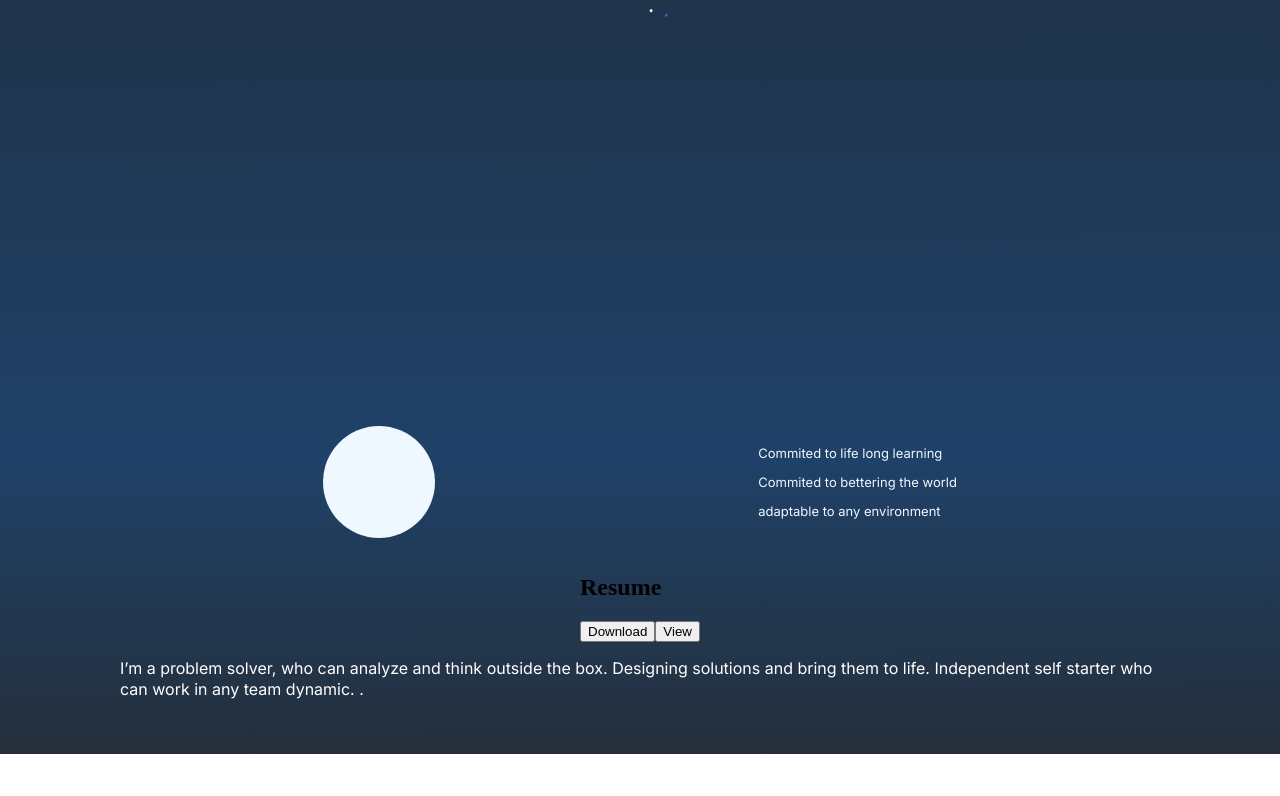
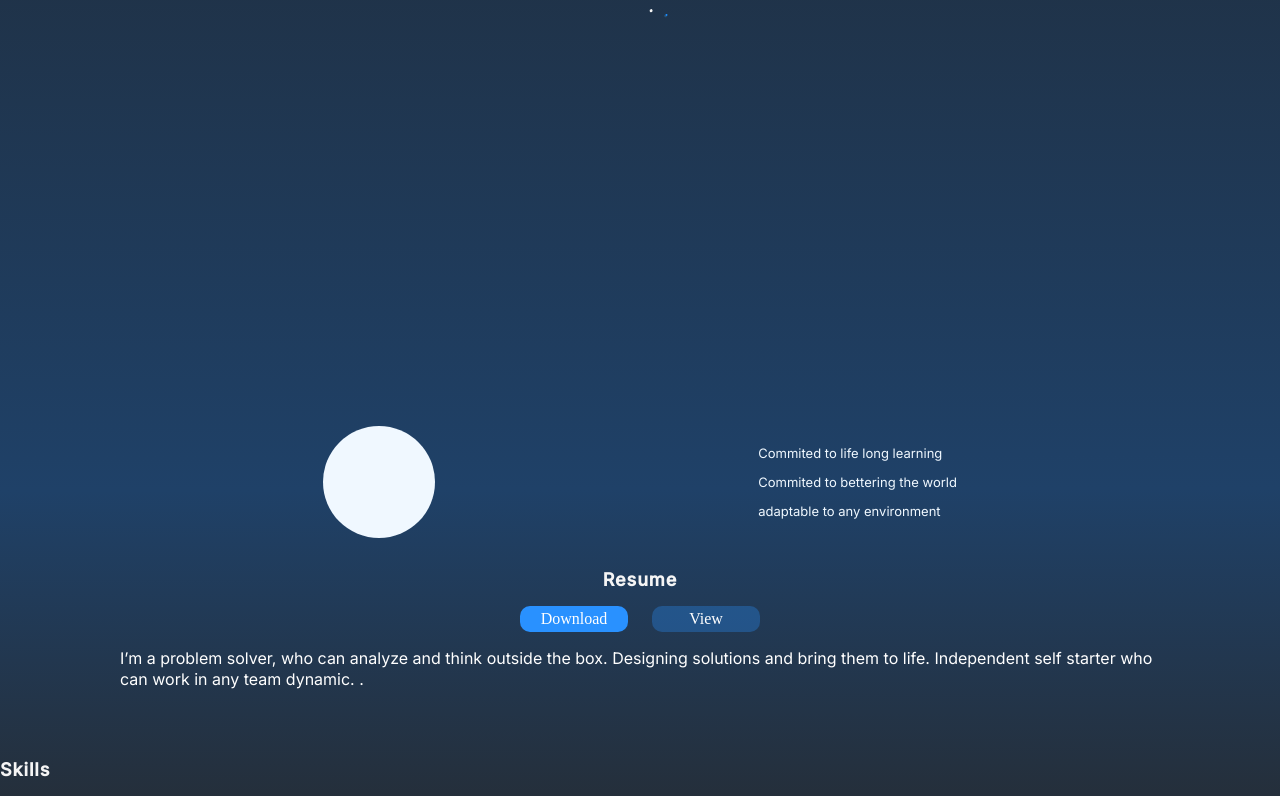
Before and after one commit to MidnightSilva/Portfolio, a React (Create React App) app in the folder my-portfolio/: page / in a window 1280 px wide. Shown: the part 550-1346 px from the top of the page. Before the commit the page ends 1304 px from the top, so only its background shows below. Built offline with nearby package versions, Linux system fonts and the light colour scheme; a web font is replaced by a local one.

Commit message:
about me section putting the elements togeter and adding the spacing needed for it

```diff
--- a/my-portfolio/src/App.js
+++ b/my-portfolio/src/App.js
@@ -1,6 +1,7 @@
 import React from "react";
 import HomePage from "./pages/HomePage";
 import Nav from "./components/Nav";
+import "./CSS/Skills.css";
 import "./CSS/App.css";
 import "./CSS/Nav.css";
 import "./CSS/Resume.css";
--- a/my-portfolio/src/CSS/LandingSection.css
+++ b/my-portfolio/src/CSS/LandingSection.css
@@ -55,6 +55,9 @@
 }
 
 .word {
+  font-family: "Inter", sans-serif;
+  font-weight: 600;
+  letter-spacing: 0.05em;
 }
 .arrow {
   opacity: 0;
--- a/my-portfolio/src/CSS/Resume.css
+++ b/my-portfolio/src/CSS/Resume.css
@@ -1,8 +1,46 @@
 .resume-container {
+  display: flex;
+  flex-direction: column;
+  align-content: center;
+  width: 100%;
+  align-content: center;
+  align-items: center;
+}
+.subtitle {
+  font-size: 18px;
+  font-weight: 600;
+  font-family: "Inter", sans-serif;
+  color: whitesmoke;
+  line-height: 22px;
+  letter-spacing: 0.05em;
 }
 .resume-ctas {
+  width: 100%;
+  display: flex;
+  justify-content: center;
 }
 .download-resume {
+  height: 26px;
+  width: 108px;
+  color: white;
+  background-color: rgba(41, 145, 255, 1);
+  border-radius: 10px;
 }
 .view-Resume {
+  margin-left: 1.5rem;
+  height: 26px;
+  width: 108px;
+  color: white;
+  background-color: rgba(41, 144, 255, 0.308);
+
+  border-radius: 10px;
 }
+button {
+  background: none;
+  color: inherit;
+  border: none;
+  padding: 0;
+  font: inherit;
+  cursor: pointer;
+  outline: inherit;
+}
--- /dev/null
+++ b/my-portfolio/src/Sections/Skills.js
@@ -0,0 +1,11 @@
+import React from "react";
+
+const Skills = () => {
+  return (
+    <div className="skills-container">
+      <h2 className="subtitle">Skills</h2>
+    </div>
+  );
+};
+
+export default Skills;
--- a/my-portfolio/src/components/Resume.js
+++ b/my-portfolio/src/components/Resume.js
@@ -3,7 +3,7 @@ import React from "react";
 const Resume = () => {
   return (
     <div className="resume-container">
-      <h2>Resume</h2>
+      <h2 className="subtitle">Resume</h2>
       <div className="resume-ctas">
         <button className="download-resume">Download</button>
         <button className="view-Resume">View</button>
--- a/my-portfolio/src/pages/HomePage.js
+++ b/my-portfolio/src/pages/HomePage.js
@@ -1,4 +1,4 @@
-// import AboutMe from "../components/AboutMe";
+import Skills from "../Sections/Skills";
 import LandingSection from "../Sections/LandingSection";
 import AboutMeSection from "../Sections/AboutMeSection";
 // import ProjectSection from "../Sections/ProjectSection";
@@ -9,9 +9,9 @@ const HomePage = () => {
     <div className="Main-Sec">
       <LandingSection />
       <AboutMeSection />
-      {/* <AboutMe />
-      <ProjectSection />
-      <ContactSection /> */}
+      <Skills />
+      {/* <ProjectSection />
+      <ContactSection />  */}
     </div>
   );
 };
```
Also changed, not shown: my-portfolio/src/CSS/Skills.css (added).
